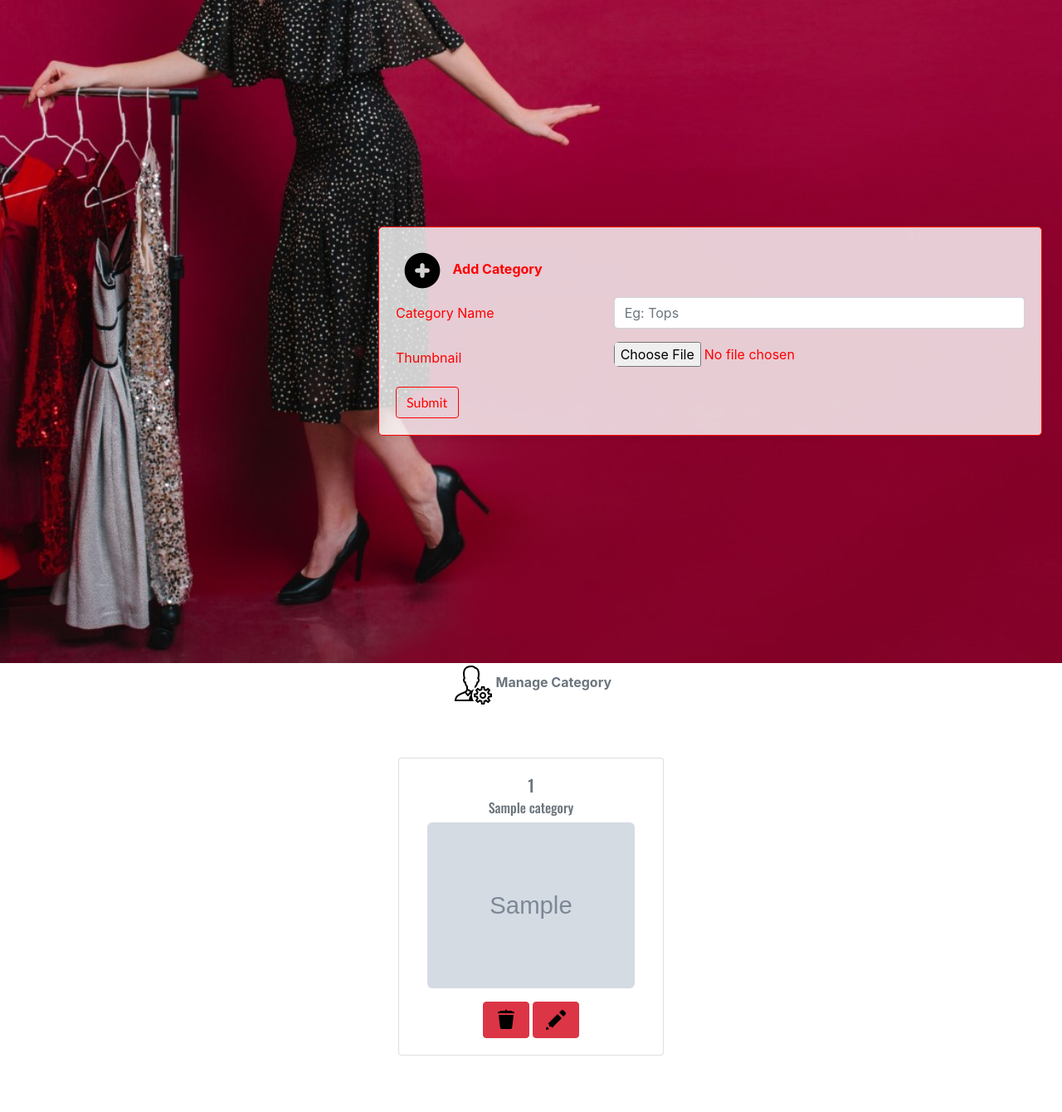
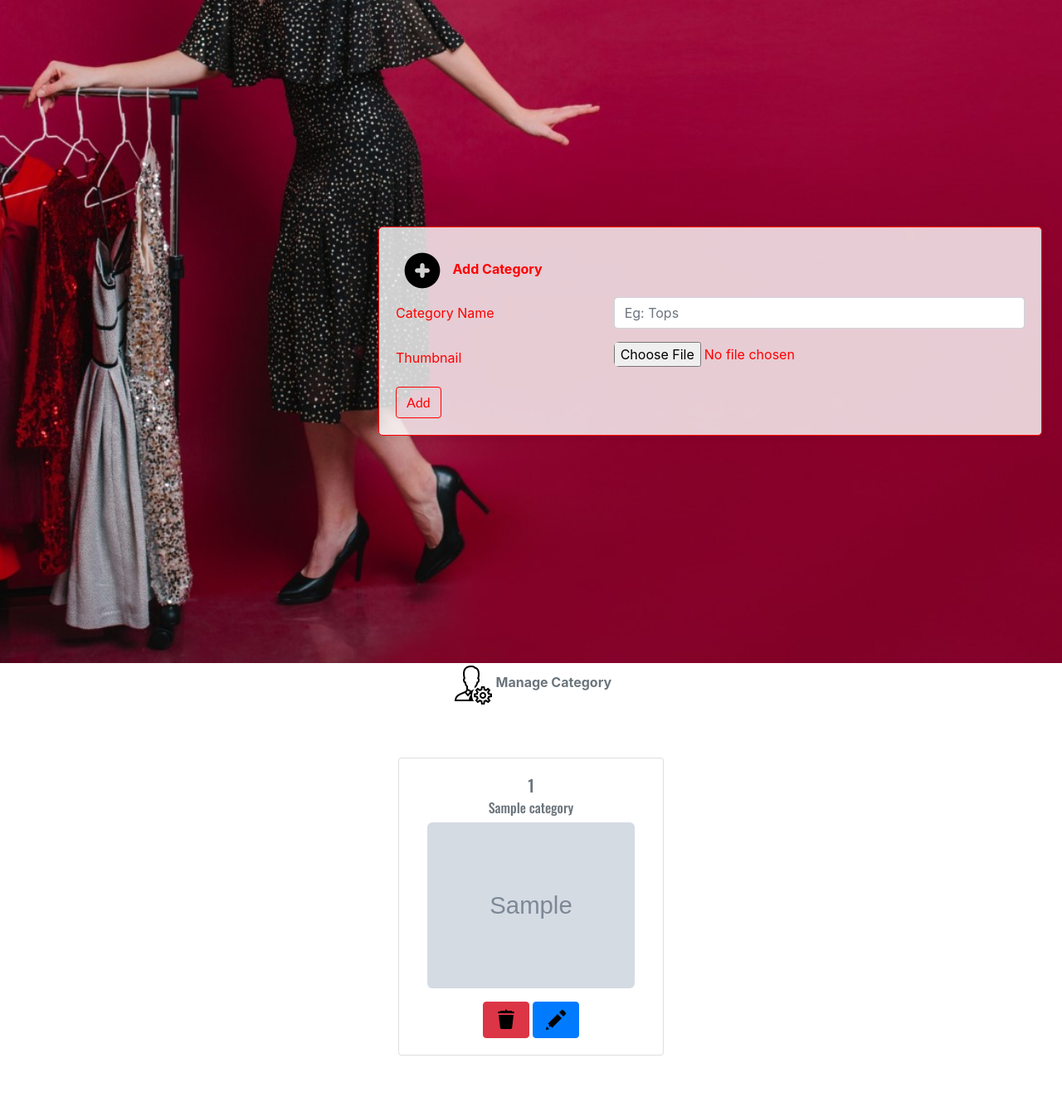
Before and after one commit to HarsikaKumari/BodyChic, a PHP site: page /category.php in a window 1280 px wide. Shown: the part 353-1693 px from the top of the page at 83% size. Run offline with PHP 8.4, Linux system fonts and the light colour scheme; tables that the repository leaves empty or names only in its code hold one stand-in row (values such as "Sample post"); grey boxes marked "Sample" are stand-in pictures; some libraries are stand-ins or nearby versions.

Commit message:
style(admin): update buttons text and color for better clarity

```diff
--- a/category.php
+++ b/category.php
@@ -92,7 +92,7 @@ include("admin_header.php")
                     <input type="file" class="form-control-file" id="thumbnail" name="thumbnail">
                 </div>
             </div>
-            <button type="submit" name="submit" class="btn btn-outline-dark">Submit</button>
+            <button type="submit" name="submit" class="btn btn-outline-dark">Add</button>
         </form>
     </div>
 </div>
@@ -186,7 +186,7 @@ if (isset($_GET["msg"])) {
                     <a href="delete_category.php?id=<?php echo $data['id'] ?>" class="btn btn-danger">
                         <img src="./assets/images/deleteIcon.png" alt="DeleteButton">
                     </a>
-                    <a href="edit_category.php" class="btn btn-danger">
+                    <a href="edit_category.php" class="btn btn-primary">
                         <img src="./assets/images/editIcon.png" alt="EditButton">
                     </a>
                 </div>
```
